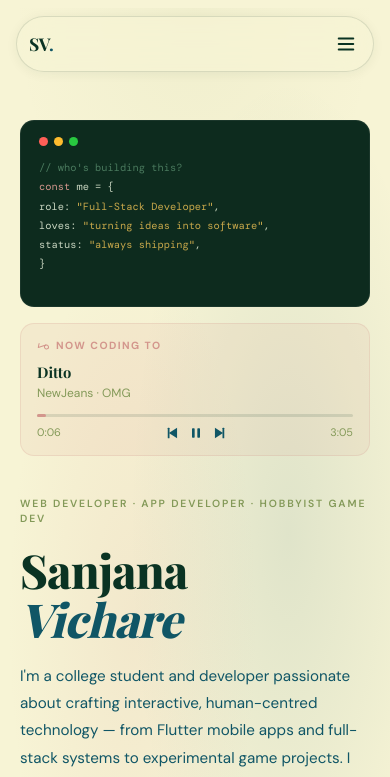
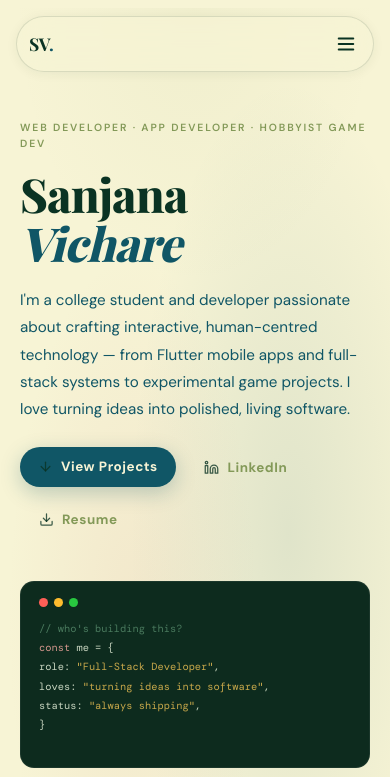
Before and after one commit to SanjanaVichare/sanjana-interactive-portfolio, a React (Vite) app: page / in a window 390 px wide. Shown: the top 777 px of the page. Built offline with nearby package versions, Linux system fonts and the light colour scheme; the HTML template or start-up script is replaced by a standard one; a web font is replaced by a local one.

Commit message:
mobile change

```diff
--- a/src/components/PortfolioPage.tsx
+++ b/src/components/PortfolioPage.tsx
@@ -1312,7 +1312,7 @@ function HeroSection({
                             display: "flex",
                             flexDirection: "column",
                             gap: "1.2rem",
-                            order: isMobile ? 1 : 0,
+                            order: 0,
                         }}
                     >
                         <motion.p
@@ -1465,7 +1465,7 @@ function HeroSection({
                             display: "flex",
                             flexDirection: "column",
                             gap: 16,
-                            order: isMobile ? 0 : 1,
+                            order: 1,
                         }}
                     >
                         <TypingCode />
```
